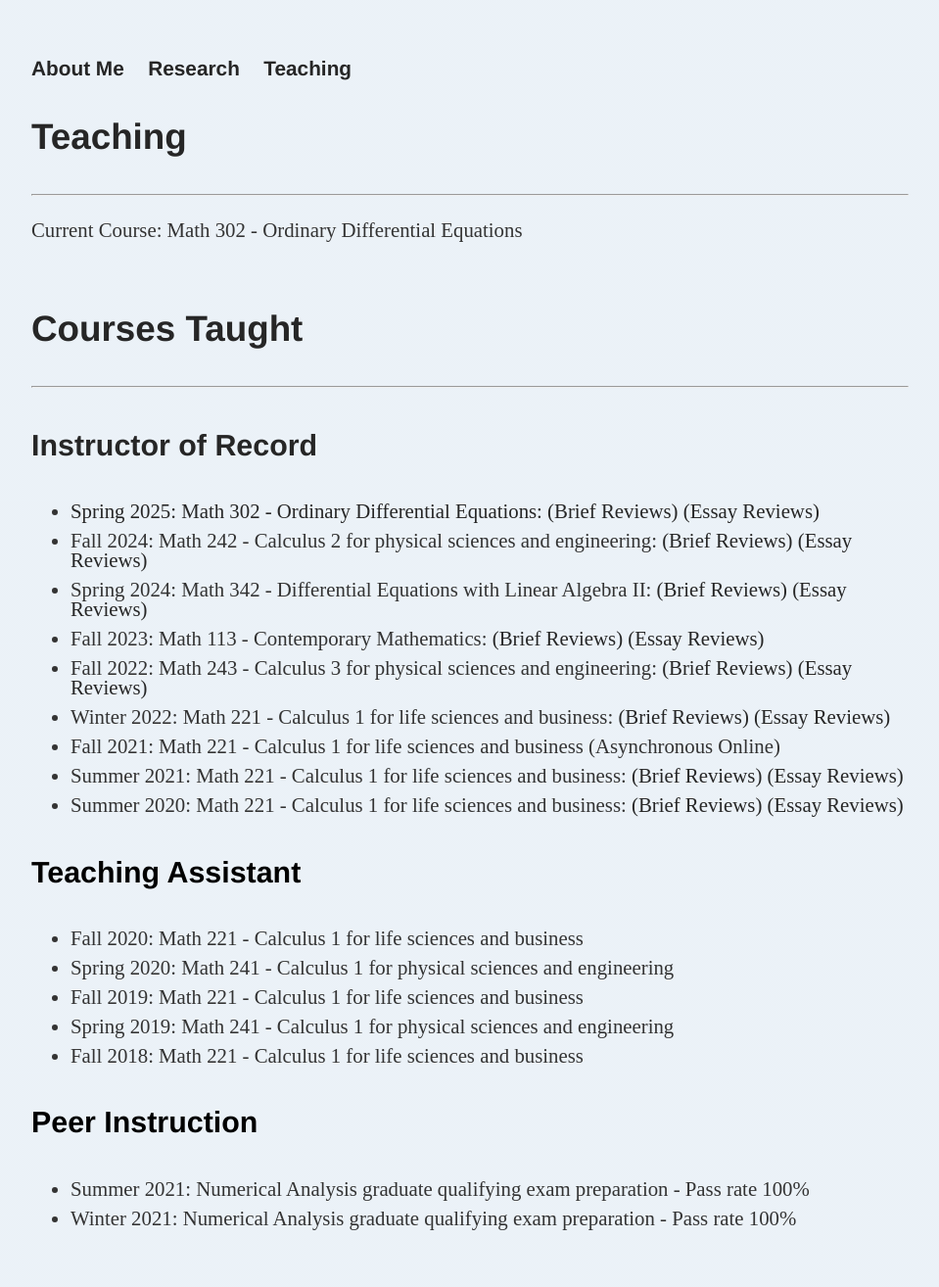
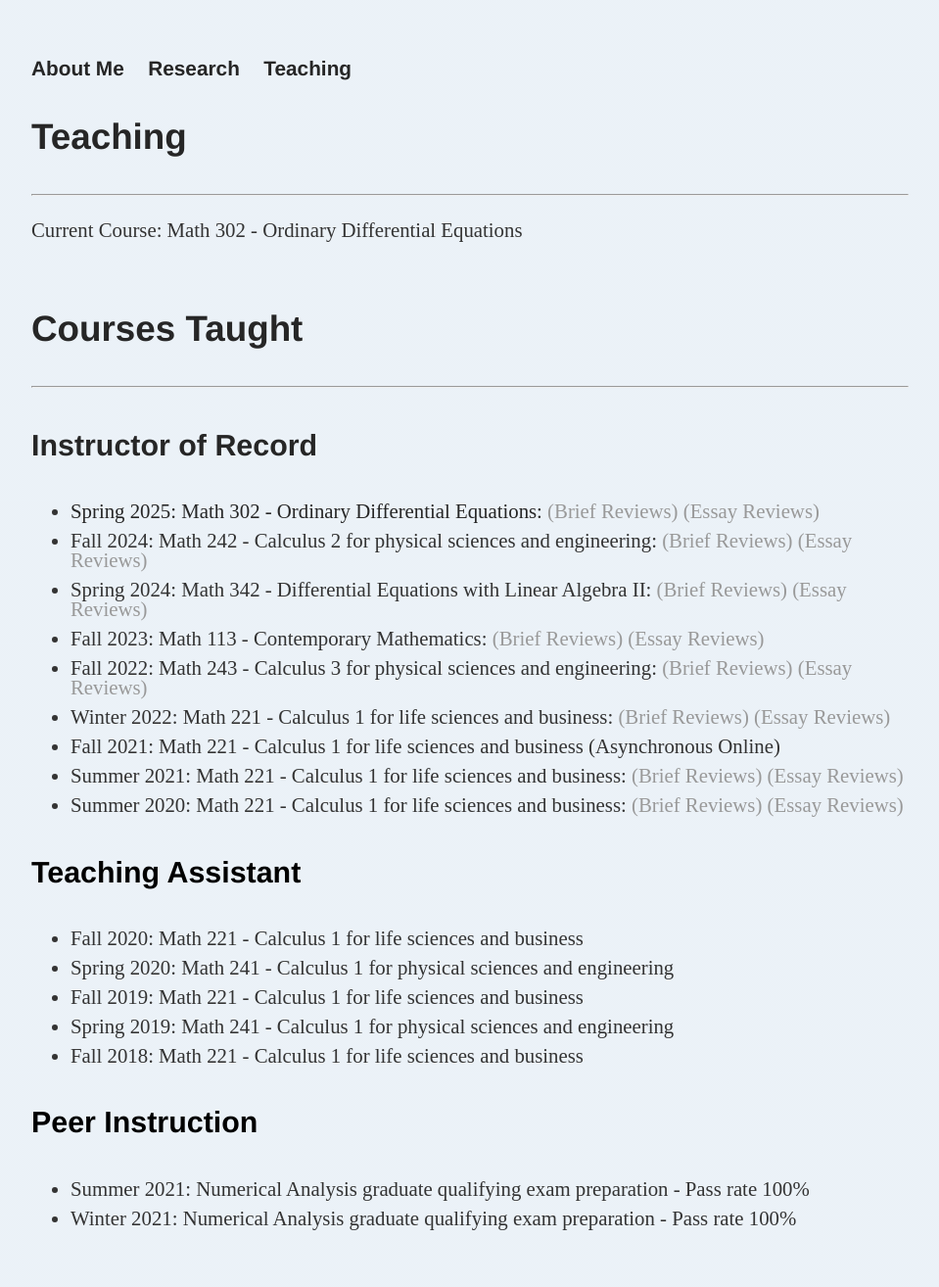
Before and after one commit to dhayes95/dhayes95.github.io, a Jekyll site: the page built from teaching/index.html, in a window 1280 px wide. Shown: the whole page at 98% size, without its empty margins (160-1119 px from the left). Built offline with Jekyll 4.4.1, drawn with Linux system fonts in a browser that asks for light colours.

Commit message:
Update index.html

```diff
--- a/teaching/index.html
+++ b/teaching/index.html
@@ -16,30 +16,30 @@ title: Teaching
 			<h4>Instructor of Record</h4>
 			<ul>
 				<li style="font-size:1em">Spring 2025: Math 302 - Ordinary Differential Equations:
-					<a href="reviews/S25_M302_Brief.pdf" class="download" title="Download as PDF">(Brief Reviews)</a>
-					<a href="reviews/S25_M302_Essay.pdf" class="download" title="Download as PDF">(Essay Reviews)</a></li>
+					<a href="reviews/S25_M302_Brief.pdf" class="download" title="Download as PDF"><span style="color: #999999">(Brief Reviews)</span></a>
+					<a href="reviews/S25_M302_Essay.pdf" class="download" title="Download as PDF"><span style="color: #999999">(Essay Reviews)</span></a></li>
 				<li style="font-size:1em">Fall 2024: Math 242 - Calculus 2 for physical sciences and engineering:
-					<a href="reviews/F24_242_Brief.pdf" class="download" title="Download as PDF">(Brief Reviews)</a>
-					<a href="reviews/F24_242_Essay.pdf" class="download" title="Download as PDF">(Essay Reviews)</a></li>
+					<a href="reviews/F24_242_Brief.pdf" class="download" title="Download as PDF"><span style="color: #999999">(Brief Reviews)</span></a>
+					<a href="reviews/F24_242_Essay.pdf" class="download" title="Download as PDF"><span style="color: #999999">(Essay Reviews)</span></a></li>
 				<li style="font-size:1em">Spring 2024: Math 342 - Differential Equations with Linear Algebra II:
-					<a href="reviews/S24_342_Brief.pdf" class="download" title="Download as PDF">(Brief Reviews)</a>
-					<a href="reviews/S24_342_Essay.pdf" class="download" title="Download as PDF">(Essay Reviews)</a></li>
+					<a href="reviews/S24_342_Brief.pdf" class="download" title="Download as PDF"><span style="color: #999999">(Brief Reviews)</span></a>
+					<a href="reviews/S24_342_Essay.pdf" class="download" title="Download as PDF"><span style="color: #999999">(Essay Reviews)</span></a></li>
 				<li style="font-size:1em">Fall 2023: Math 113 - Contemporary Mathematics:
-					<a href="reviews/F23_113_Brief.pdf" class="download" title="Download as PDF">(Brief Reviews)</a>
-					<a href="reviews/F23_113_Essay.pdf" class="download" title="Download as PDF">(Essay Reviews)</a></li>
+					<a href="reviews/F23_113_Brief.pdf" class="download" title="Download as PDF"><span style="color: #999999">(Brief Reviews)</span></a>
+					<a href="reviews/F23_113_Essay.pdf" class="download" title="Download as PDF"><span style="color: #999999">(Essay Reviews)</span></a></li>
 				<li style="font-size:1em">Fall 2022: Math 243 - Calculus 3 for physical sciences and engineering:
-					<a href="reviews/F22_243_Brief.pdf" class="download" title="Download as PDF">(Brief Reviews)</a>
-					<a href="reviews/F22_243_Essay.pdf" class="download" title="Download as PDF">(Essay Reviews)</a></li>
+					<a href="reviews/F22_243_Brief.pdf" class="download" title="Download as PDF"><span style="color: #999999">(Brief Reviews)</span></a>
+					<a href="reviews/F22_243_Essay.pdf" class="download" title="Download as PDF"><span style="color: #999999">(Essay Reviews)</span></a></li>
 				<li style="font-size:1em">Winter 2022: Math 221 - Calculus 1 for life sciences and business:
-					<a href="reviews/W22_221_Brief.pdf" class="download" title="Download as PDF">(Brief Reviews)</a>
-					<a href="reviews/W22_221_Essay.pdf" class="download" title="Download as PDF">(Essay Reviews)</a></li>
+					<a href="reviews/W22_221_Brief.pdf" class="download" title="Download as PDF"><span style="color: #999999">(Brief Reviews)</span></a>
+					<a href="reviews/W22_221_Essay.pdf" class="download" title="Download as PDF"><span style="color: #999999">(Essay Reviews)</span></a></li>
 				<li style="font-size:1em">Fall 2021: Math 221 - Calculus 1 for life sciences and business (Asynchronous Online)</li>
 				<li style="font-size:1em">Summer 2021: Math 221 - Calculus 1 for life sciences and business:
-					<a href="reviews/Su21_221_Brief.pdf" class="download" title="Download as PDF">(Brief Reviews)</a>
-					<a href="reviews/Su21_221_Essay.pdf" class="download" title="Download as PDF">(Essay Reviews)</a></li>
+					<a href="reviews/Su21_221_Brief.pdf" class="download" title="Download as PDF"><span style="color: #999999">(Brief Reviews)</span></a>
+					<a href="reviews/Su21_221_Essay.pdf" class="download" title="Download as PDF"><span style="color: #999999">(Essay Reviews)</span></a></li>
 				<li style="font-size:1em">Summer 2020: Math 221 - Calculus 1 for life sciences and business:
-					<a href="reviews/Su20_221_Brief.pdf" class="download" title="Download as PDF">(Brief Reviews)</a>
-					<a href="reviews/Su20_221_Essay.pdf" class="download" title="Download as PDF">(Essay Reviews)</a></li>
+					<a href="reviews/Su20_221_Brief.pdf" class="download" title="Download as PDF"><span style="color: #999999">(Brief Reviews)</span></a>
+					<a href="reviews/Su20_221_Essay.pdf" class="download" title="Download as PDF"><span style="color: #999999">(Essay Reviews)</span></a></li>
 			</ul>
 
 			<h4>Teaching Assistant</h4>
```
